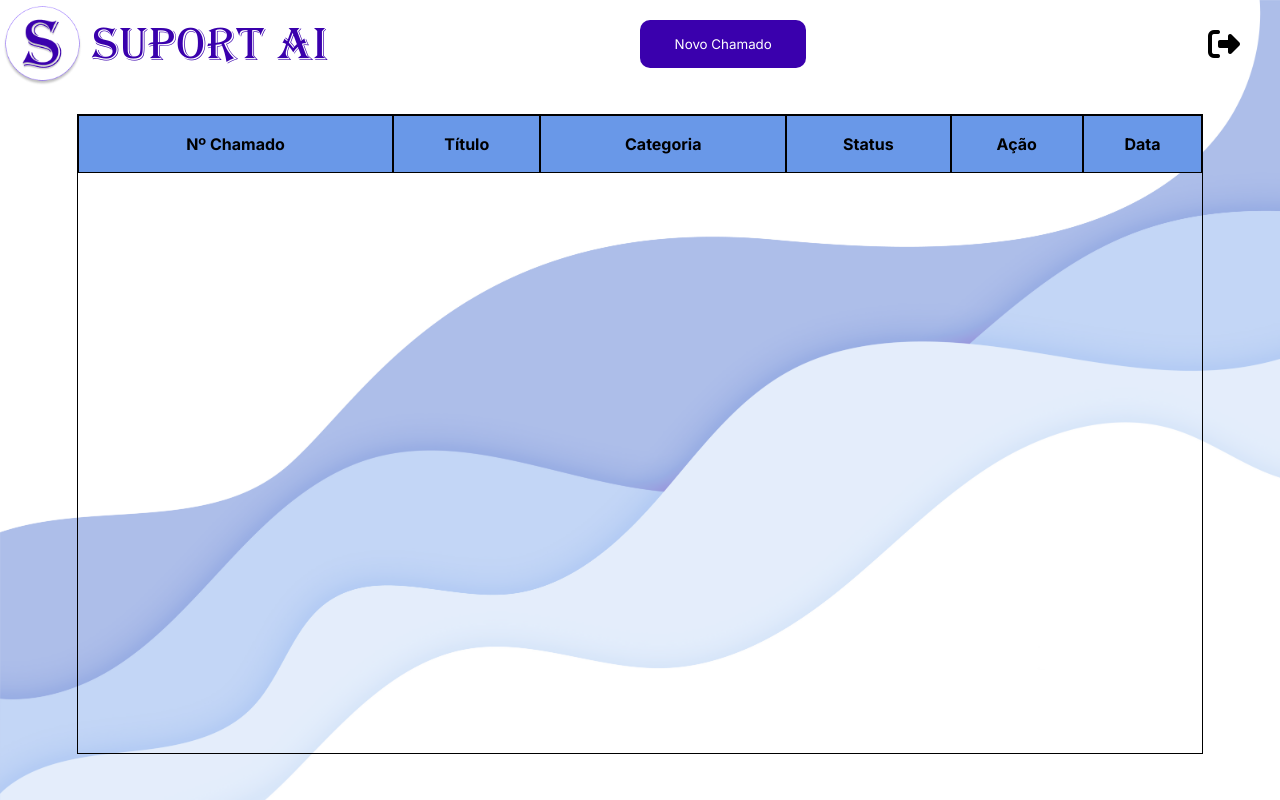
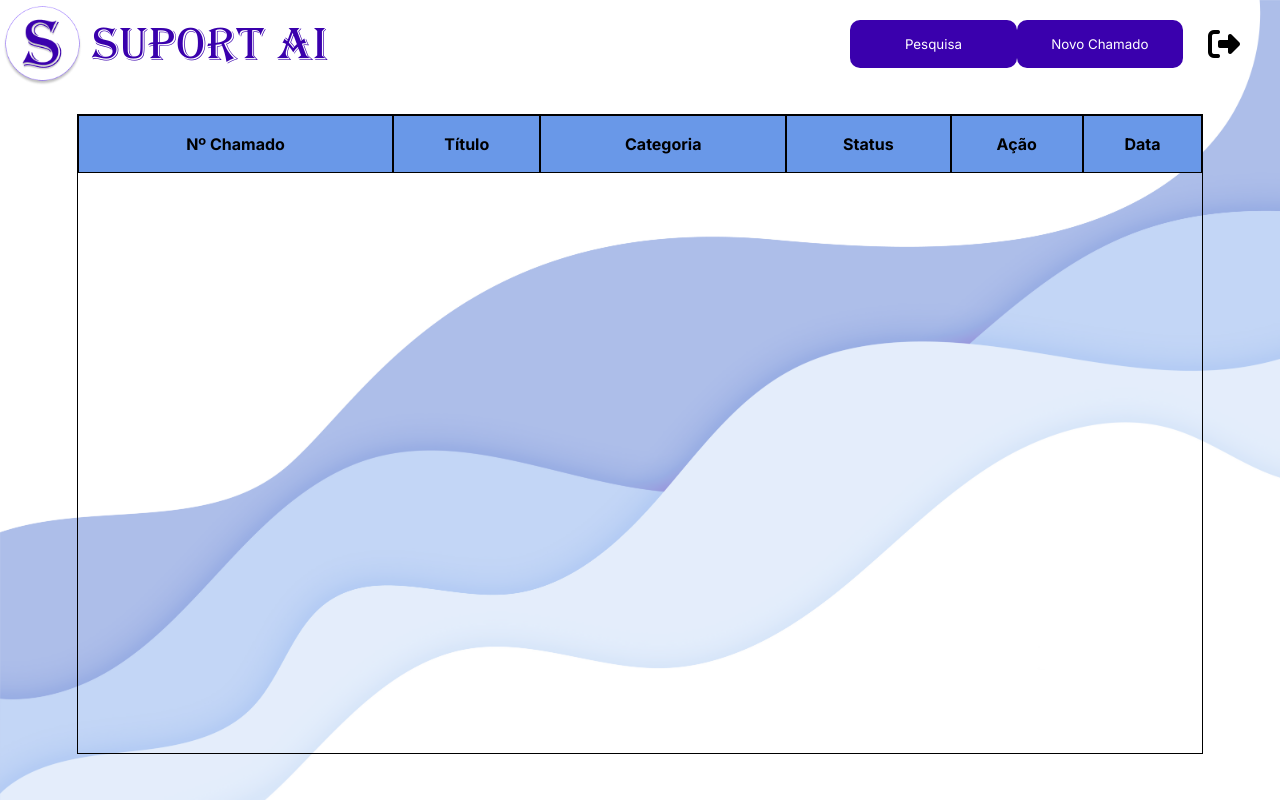
Before and after one commit to Angelo-Miguel/SuportAI, a Flask app: page /user in a window 1280 px wide. Run offline with Flask 3, Linux system fonts and the light colour scheme; the visitor is signed in with stand-in values (Sample User, id 1); lists and menus that the app fills with data are empty; some libraries are stand-ins or nearby versions.

Commit message:
`Updated dashboard.css and dashboard.html to adjust layout and add new button`

```diff
--- a/app/static/css/dashboard.css
+++ b/app/static/css/dashboard.css
@@ -130,6 +130,7 @@
 		& #brand {
 			display: flex;
 			align-items: center;
+			width: 30%;
 
 			& #logo {
 				width: auto;
@@ -148,9 +149,9 @@
 		& #user-actions {
 			display: flex;
 			align-items: center;
-			justify-content: space-between;
+			justify-content: right;
 			position: relative;
-			width: 50%;
+			width: 70%;
 
 			& .new-request {
 				width: 13vw;
--- a/app/templates/dashboard.html
+++ b/app/templates/dashboard.html
@@ -111,6 +111,12 @@
 					<input
 						type="button"
 						class="button new-request"
+						value="Pesquisa"
+						onclick="openAndClose('modal-new-request-background','flex')"
+					/>
+					<input
+						type="button"
+						class="button new-request"
 						value="Novo Chamado"
 						onclick="openAndClose('modal-new-request-background','flex')"
 					/>
```
